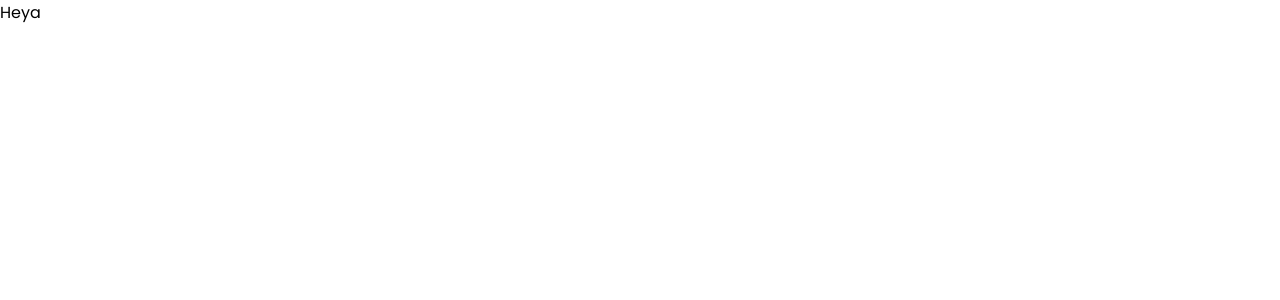
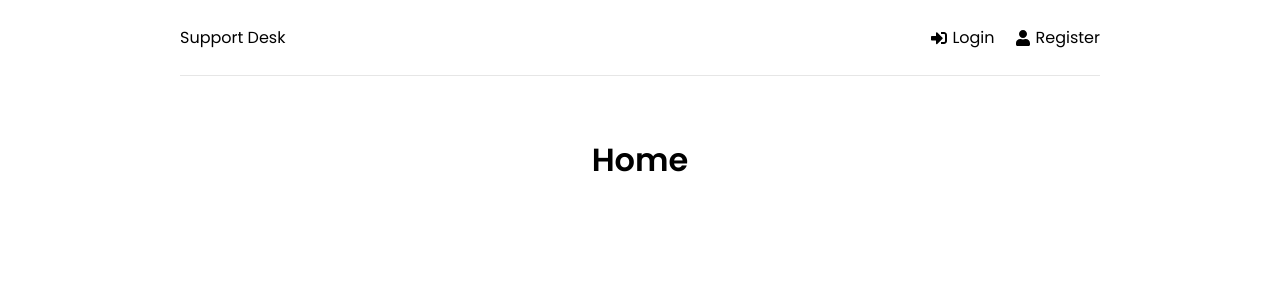
Before and after one commit to steveanthony999/traversy-ticket-app, a React (Create React App) app in the folder frontend/: page / in a window 1280 px wide. Shown: the top 300 px of the page. Built offline with nearby package versions, Linux system fonts and the light colour scheme.

Commit message:
added pages and components and set up navigation

```diff
--- a/frontend/src/App.js
+++ b/frontend/src/App.js
@@ -1,5 +1,26 @@
+import { BrowserRouter as Router, Routes, Route } from 'react-router-dom';
+
+import Header from './components/Header';
+
+import Home from './pages/Home';
+import Login from './pages/Login';
+import Register from './pages/Register';
+
 function App() {
-  return <div>Heya</div>;
+  return (
+    <>
+      <Router>
+        <div className='container'>
+          <Header />
+          <Routes>
+            <Route path='/' element={<Home />} />
+            <Route path='/login' element={<Login />} />
+            <Route path='/register' element={<Register />} />
+          </Routes>
+        </div>
+      </Router>
+    </>
+  );
 }
 
 export default App;
--- /dev/null
+++ b/frontend/src/components/Header.jsx
@@ -0,0 +1,25 @@
+import { FaSignInAlt, FaSignOutAlt, FaUser } from 'react-icons/fa';
+import { Link } from 'react-router-dom';
+
+const Header = () => {
+  return (
+    <div className='header'>
+      <div className='logo'>
+        <Link to='/'>Support Desk</Link>
+      </div>
+      <ul>
+        <li>
+          <Link to='/login'>
+            <FaSignInAlt /> Login
+          </Link>
+        </li>
+        <li>
+          <Link to='/register'>
+            <FaUser /> Register
+          </Link>
+        </li>
+      </ul>
+    </div>
+  );
+};
+export default Header;
--- /dev/null
+++ b/frontend/src/pages/Home.jsx
@@ -0,0 +1,8 @@
+const Home = () => {
+  return (
+    <div>
+      <h1>Home</h1>
+    </div>
+  );
+};
+export default Home;
--- /dev/null
+++ b/frontend/src/pages/Login.jsx
@@ -0,0 +1,8 @@
+const Login = () => {
+  return (
+    <div>
+      <h1>Login</h1>
+    </div>
+  );
+};
+export default Login;
--- /dev/null
+++ b/frontend/src/pages/Register.jsx
@@ -0,0 +1,8 @@
+const Register = () => {
+  return (
+    <div>
+      <h1>Register</h1>
+    </div>
+  );
+};
+export default Register;
```
